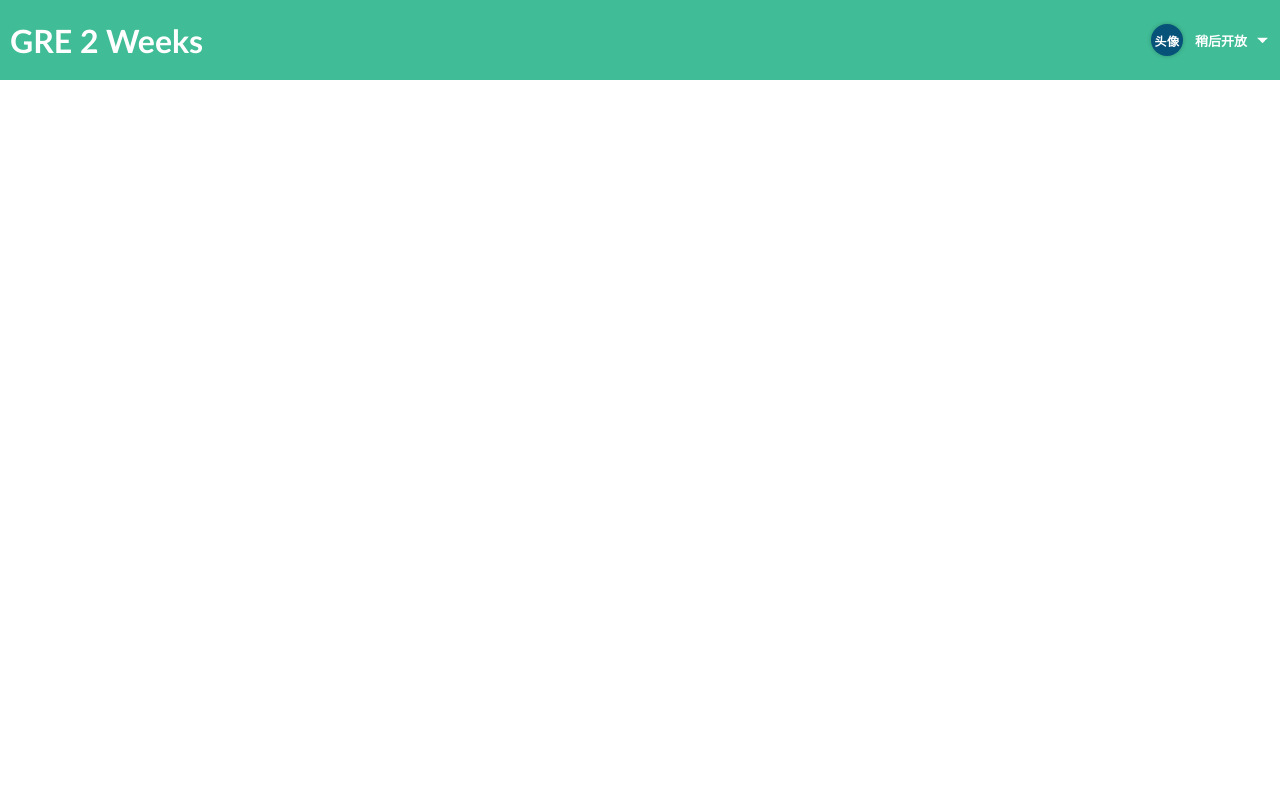
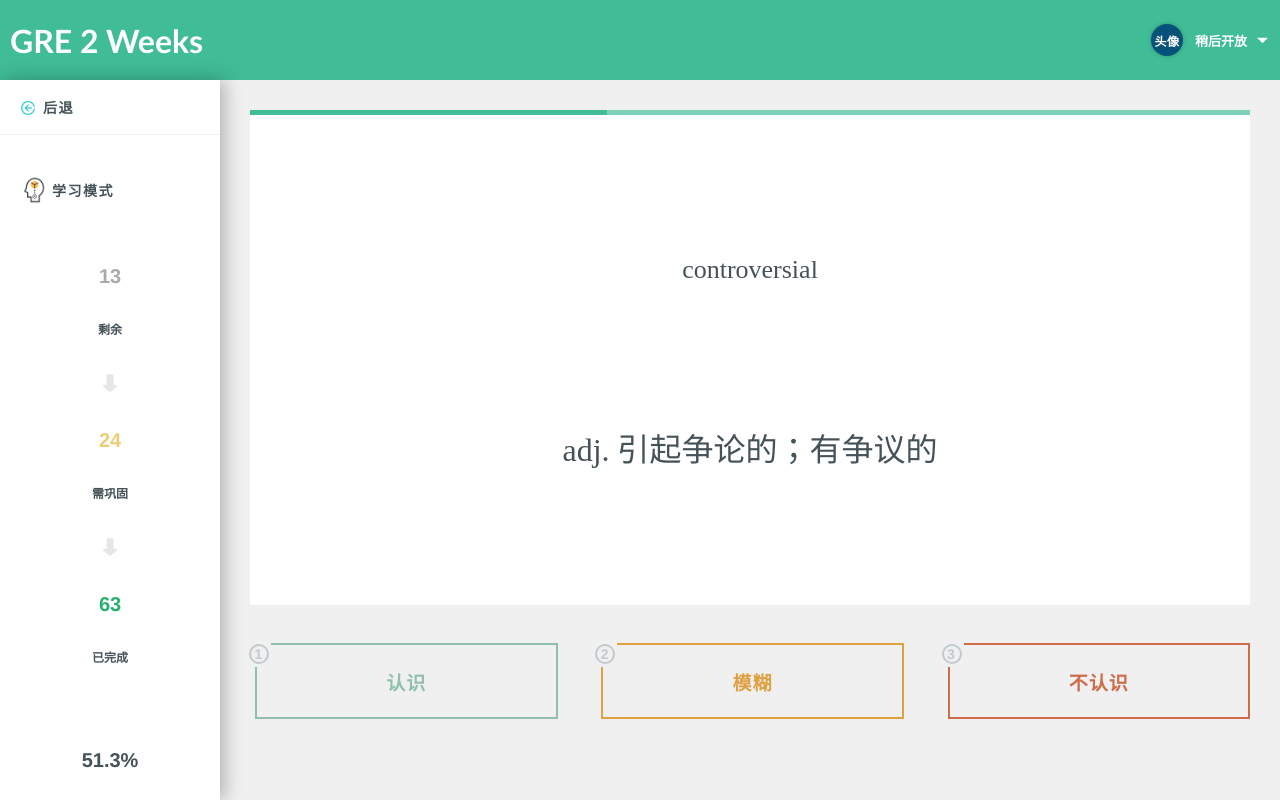
Before and after one commit to chenstarx/vuecabulary, a Vue app: page /learn in a window 1280 px wide. Built offline with nearby package versions, Linux system fonts and the light colour scheme.

Commit message:
static ui

```diff
--- a/src/views/Learn.vue
+++ b/src/views/Learn.vue
@@ -1,6 +1,53 @@
 <template>
     <div class="learn">
-        <h1>This is an learn page</h1>
+        <div class="main">
+            <div class="main-left">
+                <div class="left-back">
+                    <img src="../assets/back.png" />
+                    后退
+                </div>
+                <div class="left-main">
+                    <div class="left-title">
+                        <img src="../assets/memory.png" />
+                        学习模式
+                    </div>
+                    <div class="left-counter">
+                        <div class="left-number" style="color:#AAAAAA">{{wordLeft}}</div>
+                        <span>剩余</span>
+                        <img src="../assets/next.png" />
+                        <div class="left-number" style="color:#EACD76">{{wordReview}}</div>
+                        <span>需巩固</span>
+                        <img src="../assets/next.png" />
+                        <div class="left-number" style="color:#23B26D">{{wordFinished}}</div>
+                        <span>已完成</span>
+                    </div>
+                    <div class="left-rate">{{progress}}%</div>
+                </div>
+            </div>
+            <div class="learn-word">
+                <div class="word-card">
+                    <div class="card-progress">
+                        <div :style="'width:'+unitProgress+'%'" />
+                    </div>
+                    <div class="word-en"><div/><span>{{wordEn}}</span></div>
+                    <div class="word-zh">{{wordZh}}</div>
+                </div>
+                <div class="word-choice">
+                    <div class="button green">
+                        <div class="button-num"><span>1</span></div>
+                        认识
+                    </div>
+                    <div class="button yellow">
+                        <div class="button-num"><span>2</span></div>
+                        模糊
+                    </div>
+                    <div class="button red">
+                        <div class="button-num"><span>3</span></div>
+                        不认识
+                    </div>
+                </div>
+            </div>
+        </div>
     </div>
 </template>
 
@@ -8,7 +55,24 @@
 // @ is an alias to /src
 export default {
   name: 'learn',
-  components: {}
+  components: {},
+  data () {
+    return {
+      wordLeft: 13,
+      wordReview: 24,
+      wordFinished: 63,
+      wordEn: 'controversial',
+      wordZh: 'adj. 引起争论的；有争议的'
+    }
+  },
+  computed: {
+    progress () {
+      return 100 * (this.wordReview * 0.3 + this.wordFinished * 0.7) / (this.wordLeft + this.wordReview + this.wordFinished)
+    },
+    unitProgress () {
+      return 35.7
+    }
+  }
 }
 </script>
 
@@ -16,6 +80,238 @@ export default {
 .learn {
   width: 100vw;
   height: 100vh;
-  overflow: hidden;
+  background: #F0F0F0;
+}
+
+.main {
+  height: 100%;
+  max-width: 1300px;
+  margin: 0 auto;
+  position: relative;
+}
+
+.main-left {
+  width: 220px;
+  background: #FFFFFF;
+  position: absolute;
+  left: 0;
+  top: 80px;
+  bottom: 0;
+  box-shadow: 4px 0 18px 0 rgba(0,0,0,.28);
+}
+
+.left-back {
+  width: 100%;
+  height: 55px;
+  padding: 0 20px;
+  box-sizing: border-box;
+  border-bottom: 1px solid #f0f0f0;
+  display: flex;
+  align-items: center;
+  font-size: 14px;
+  letter-spacing: 1.5px;
+  color: #455358;
+  font-weight: 600;
+  cursor: pointer;
+}
+
+.left-back img {
+  width: 16px;
+  height: 16px;
+  margin-right: 7px;
+  margin-top: 2px;
+}
+
+.left-main {
+  width: 100%;
+  padding-top: 30px;
+  display: flex;
+  flex-direction: column;
+}
+
+.left-title {
+  display: flex;
+  height: 50px;
+  align-items: center;
+  font-size: 14px;
+  letter-spacing: 1.5px;
+  font-weight: 600;
+  color: #455358;
+  padding: 0 20px;
+  box-sizing: border-box;
+}
+
+.left-title img {
+  width: 28px;
+  height: 28px;
+  margin-right: 4px;
+}
+
+.left-counter {
+  width: 100%;
+  height: 400px;
+  display: flex;
+  flex-direction: column;
+  align-items: center;
+  justify-content: space-between;
+  margin-top: 50px;
+}
+
+.left-number {
+  color: #455358;
+  font-weight: 700;
+  font-size: 20px;
+}
+
+.left-counter span {
+  color: #455358;
+  font-size: 12px;
+  font-weight: 600;
+}
+
+.left-counter img {
+  width: 28px;
+  height: 28px;
+}
+
+.left-rate {
+  position: absolute;
+  bottom: 0;
+  height: 80px;
+  width: 100%;
+  display: flex;
+  align-items: center;
+  justify-content: center;
+  color: #455358;
+  font-size: 20px;
+  font-weight: bolder;
+}
+
+.learn-word {
+  position: absolute;
+  left: 220px;
+  right: 0;
+  top: 80px;
+  bottom: 0;
+  padding: 30px;
+  box-sizing: border-box;
+}
+
+.word-card {
+  width: 100%;
+  height: 75%;
+  background: #FFFFFF;
+  position: relative;
+  cursor: pointer;
+}
+
+.card-progress {
+  position: absolute;
+  top: 0;
+  width: 100%;
+  height: 5px;
+  background: rgb(128, 209, 185);
+}
+
+.card-progress div {
+  height: 100%;
+  background: #40BC96;
+}
+
+.word-en,
+.word-zh {
+  width: 100%;
+  display: flex;
+  align-items: center;
+  justify-content: center;
+  flex-direction: column;
+  left: 0;
+  color: #455358;
+}
+
+.word-en {
+  font-size: 26px;
+  height: 36%;
+  font-family: TimesNewRoman !important;
+}
+
+.word-en div {
+  width: 100%;
+  height: 80%;
+}
+
+.word-en span {
+  width: 100%;
+  text-align: center;
+  flex-shrink: 0;
+}
+
+.word-zh {
+  font-size: 32px;
+  height: 64%;
+  font-family: "Microsoft YaHei" !important;
+}
+
+.word-choice {
+  width: 100%;
+  height: 72px;
+  margin-top: 40px;
+  display: flex;
+  align-items: center;
+  justify-content: space-between;
+  padding-left: 5px;
+  box-sizing: border-box;
+}
+
+.button {
+  width: 30%;
+  height: 100%;
+  display: flex;
+  align-items: center;
+  justify-content: center;
+  font-size: 19px;
+  font-weight: 700;
+  letter-spacing: 1px;
+  cursor: pointer;
+  position: relative;
+}
+
+.green {
+  border: solid 2px #90c0ac;
+  color: #90c0ac;
+}
+
+.yellow {
+  border: solid 2px #e0a143;
+  color: #e0a143;
+}
+
+.red {
+  border: solid 2px #cd6c48;
+  color: #cd6c48;
+}
+
+.button-num {
+  width: 20px;
+  height: 20px;
+  position: absolute;
+  left: -10px;
+  top: -4px;
+  background: #F0F0F0;
+  padding: 3px 2px;
+}
+
+.button-num span {
+  width: 100%;
+  height: 100%;
+  border-radius: 50%;
+  border: 2px solid #c0cace;
+  box-sizing: border-box;
+  color: #c0cace;
+  display: flex;
+  align-items: center;
+  justify-content: center;
+  font-size: 14px;
+  font-weight: 700;
 }
 </style>
```
Also changed, not shown: src/assets/memory.png (added), src/assets/next.png (added).
